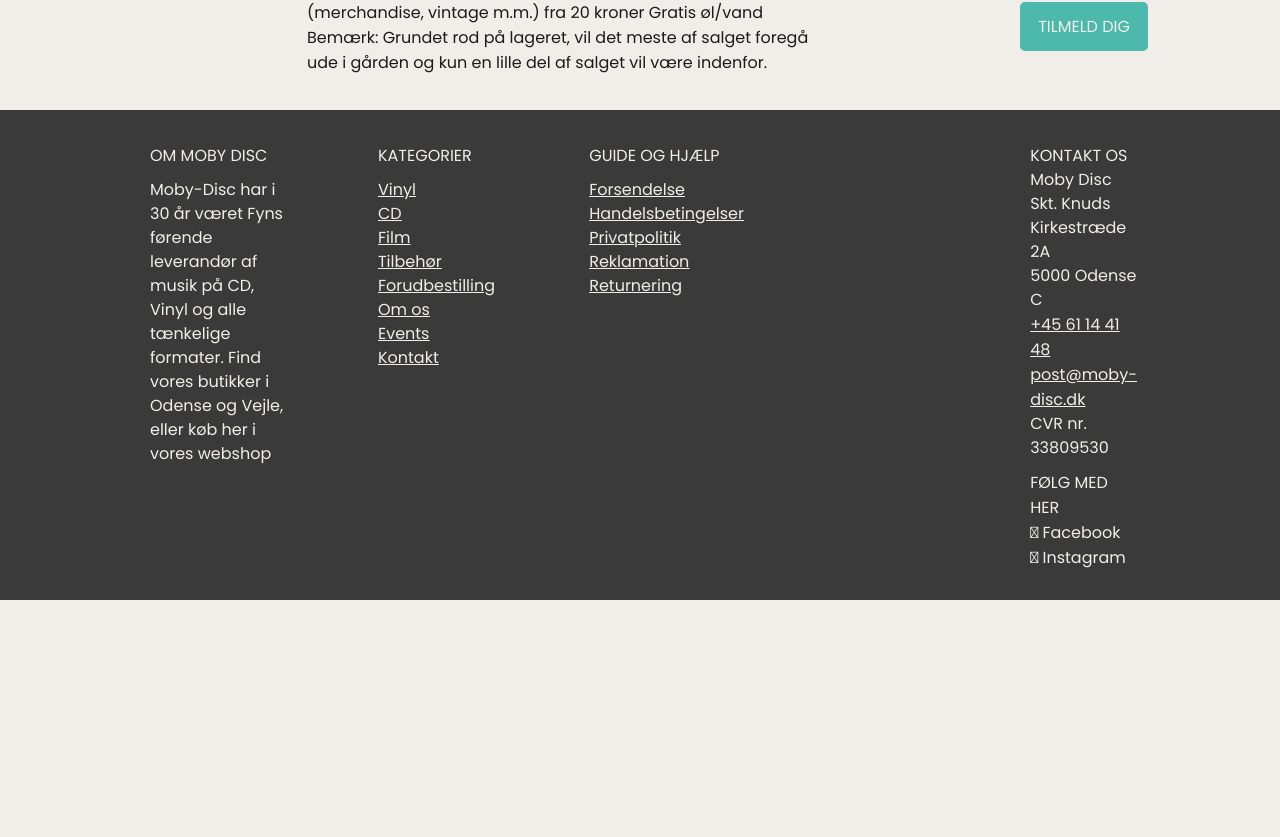
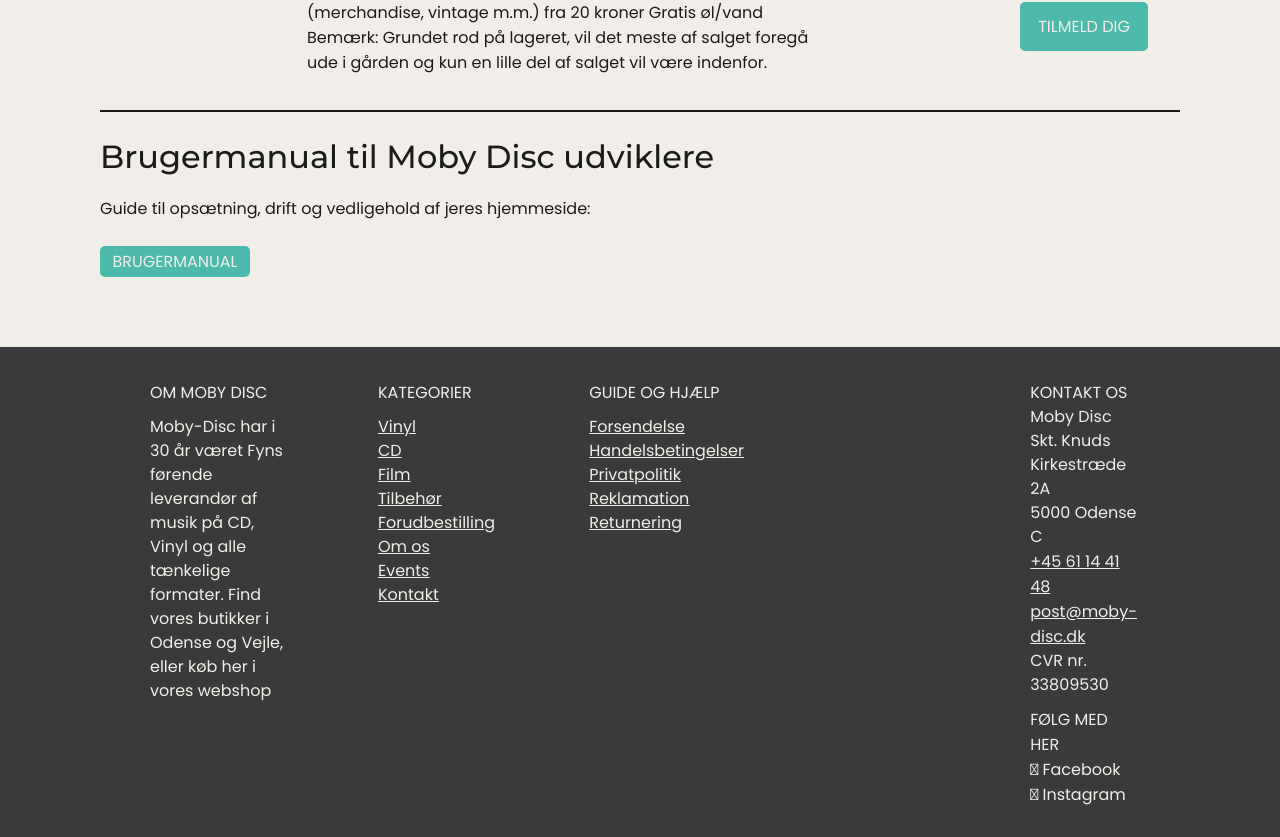
Before and after one commit to LucasMejer/eksamen3sem, a Vue app: page /events in a window 1280 px wide. Shown: the part 1738-2575 px from the top of the page. Before the commit the page ends 2338 px from the top, so only its background shows below. Built offline with nearby package versions, Linux system fonts and the light colour scheme.

Commit message:
Rettelser efter Lighthouse

```diff
--- a/index.html
+++ b/index.html
@@ -1,5 +1,5 @@
 <!DOCTYPE html>
-<html lang="">
+<html lang="da">
   <head>
     <meta charset="UTF-8">
     <link rel="icon" href="/favicon.ico">
--- a/src/components/ManualBar.vue
+++ b/src/components/ManualBar.vue
@@ -2,5 +2,13 @@
 </script>
 
 <template>
-
+    <hr class="eventhr"></hr>
+    <br>
+    <div class="eventIntroTekstDiv">
+            <h2>Brugermanual til Moby Disc udviklere</h2>
+        <div>
+            <p>Guide til opsætning, drift og vedligehold af jeres hjemmeside:</p>
+            <button class="guideButton"><router-link to="/brugermanual" tag="button">BRUGERMANUAL</router-link></button>
+        </div>
+    </div>
 </template>
--- a/src/views/EventsView.vue
+++ b/src/views/EventsView.vue
@@ -2,6 +2,7 @@
 import EventOpslag from '@/components/EventOpslag.vue';
 import EventTekst from '@/components/EventTekst.vue';
 import FooterBar from '@/components/FooterBar.vue';
+import ManualBar from '@/components/ManualBar.vue';
 import TheHeader from '@/components/TheHeader.vue';
 </script>
 
@@ -10,6 +11,7 @@ import TheHeader from '@/components/TheHeader.vue';
     <the-header />
     <EventTekst />
     <EventOpslag />
+    <ManualBar />
     <FooterBar />
   </main>
 </template>
```
